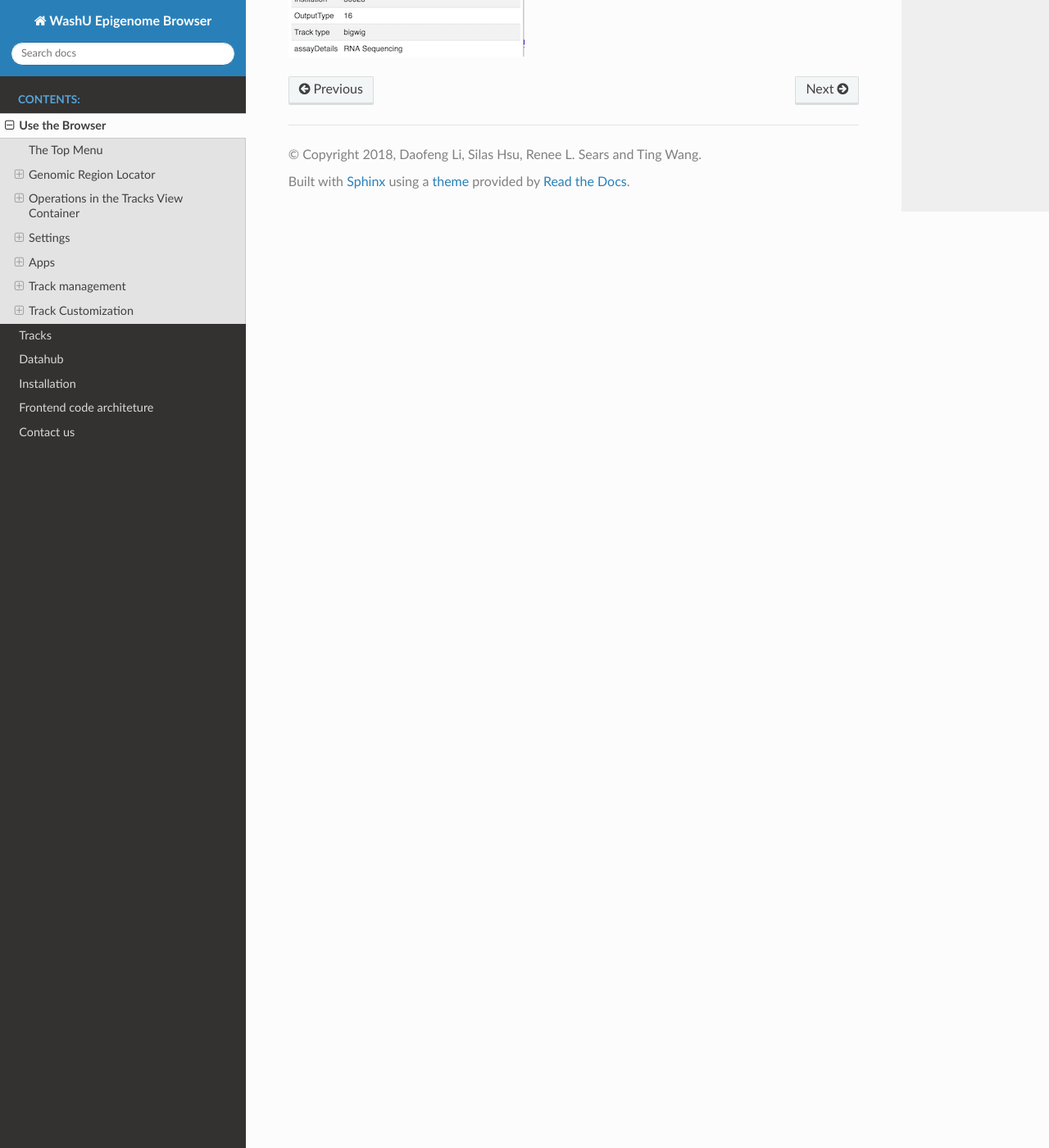
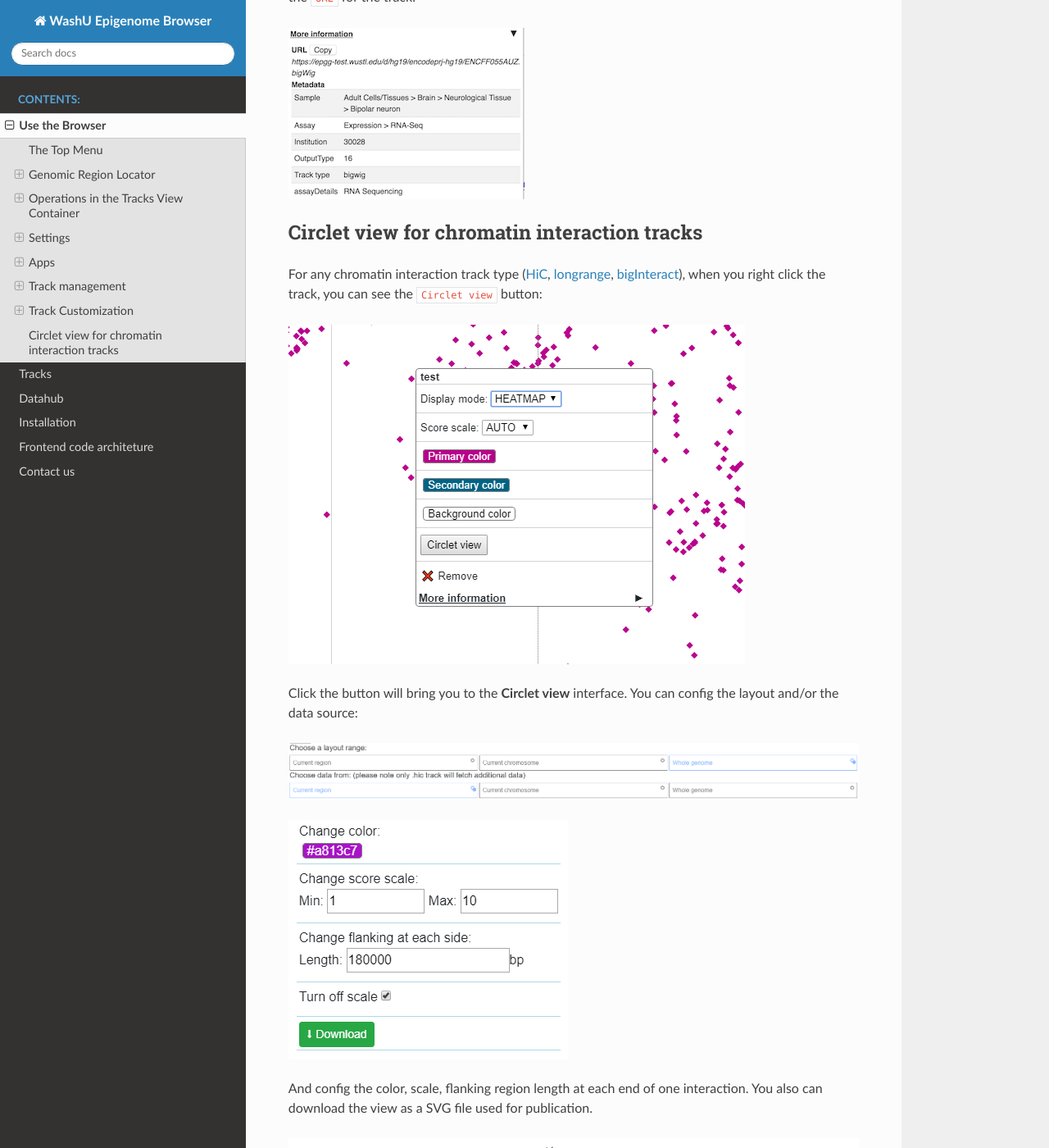
Before and after one commit to lidaof/eg-docs, a Sphinx documentation site: the page built from docs/usage.rst, in a window 1280 px wide and 1400 px high, scrolled down 17018 px. Shown: the whole window at 82% size. Built offline with Sphinx 7.4.7 and the Read the Docs theme 2.0.0, drawn with Linux system fonts in a browser that asks for light colours; some of the changed text lies outside the part shown.

Commit message:
Add circlet doc

```diff
--- a/docs/tracks.rst
+++ b/docs/tracks.rst
@@ -291,10 +291,14 @@ Long range chromatin interaction
 Long range chromatin interaction data are used to show relationships between
 genomic regions. `HiC`_ is used to show the results from a HiC experiment.
 
+.. _HiC:
+
 HiC
 ~~~
 
 To learn more about the HiC format please check https://github.com/aidenlab/juicer/wiki/Data.
+
+.. _longrange:
 
 longrange
 ~~~~~~~~~
@@ -313,6 +317,8 @@ we will use following two lines to represent this interaction::
 
 This format needs to be compressed by bgzip and indexed by tabix for submission as a track. See `Prepare track files`_.
 
+.. _bigInteract:
+
 bigInteract
 ~~~~~~~~~~~
 
--- a/docs/usage.rst
+++ b/docs/usage.rst
@@ -80,6 +80,14 @@ operations and allows you to jump to any of these operations or clear the histor
 
 .. image:: _static/view_history.png
 
+Hotkeys
+~~~~~~~
+
+#. ``Alt + H`` or ``Alt + D`` for the Drag Tool
+#. ``Alt + S`` or ``Alt + R`` for the Reorder/Swap Tool
+#. ``Alt + M`` for the Magnify Tool
+#. ``Alt + Z`` and ``Alt + X`` to pan one full panel left or right.
+
 Settings
 --------
 
@@ -340,3 +348,21 @@ Track Information
 If ``details`` were specified for a track in the data hub file these can be viewed by right clicking on the sample and clicking on the arrow to the right. An easy access ``copy`` but is also available to copy the ``URL`` for the track.
 
 .. image:: _static/More_Information.png
+
+Circlet view for chromatin interaction tracks
+---------------------------------------------
+
+For any chromatin interaction track type (:ref:`HiC`, :ref:`longrange`, :ref:`bigInteract`), when you right click the track, you can see the ``Circlet view`` button:
+
+.. image:: _static/circlet_menu.png
+
+Click the button will bring you to the **Circlet view** interface.
+You can config the layout and/or the data source:
+
+.. image:: _static/circlet_config1.png
+
+.. image:: _static/circlet_config2.png
+
+And config the color, scale, flanking region length at each end of one interaction. You also can download the view as a SVG file used for publication.
+
+.. image:: _static/circlet.png
```
Also changed, not shown: other parts of docs/usage.rst (+1 -1 lines), docs/_static/circlet.png (added), docs/_static/circlet_config1.png (added), docs/_static/circlet_config2.png (added), docs/_static/circlet_menu.png (added).
